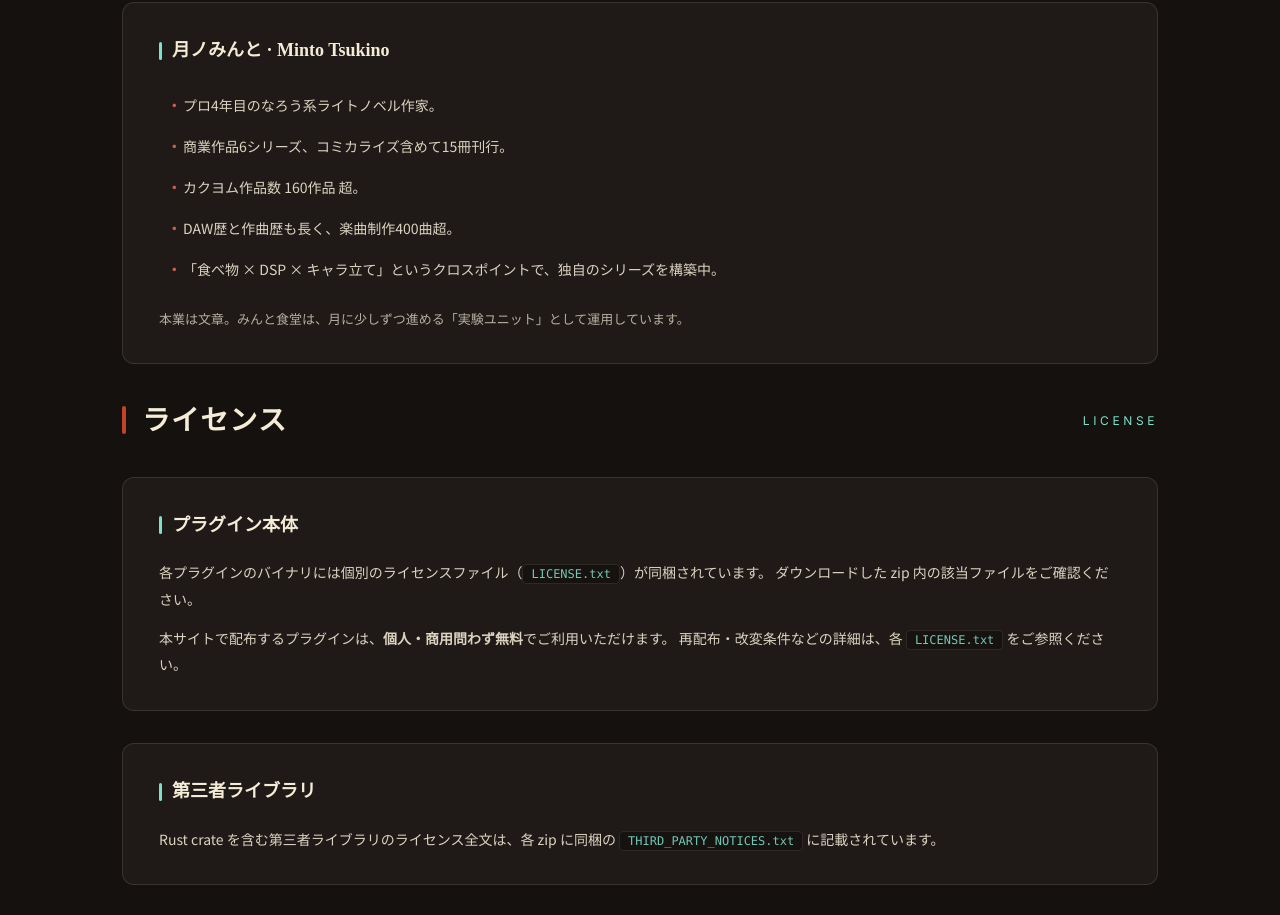
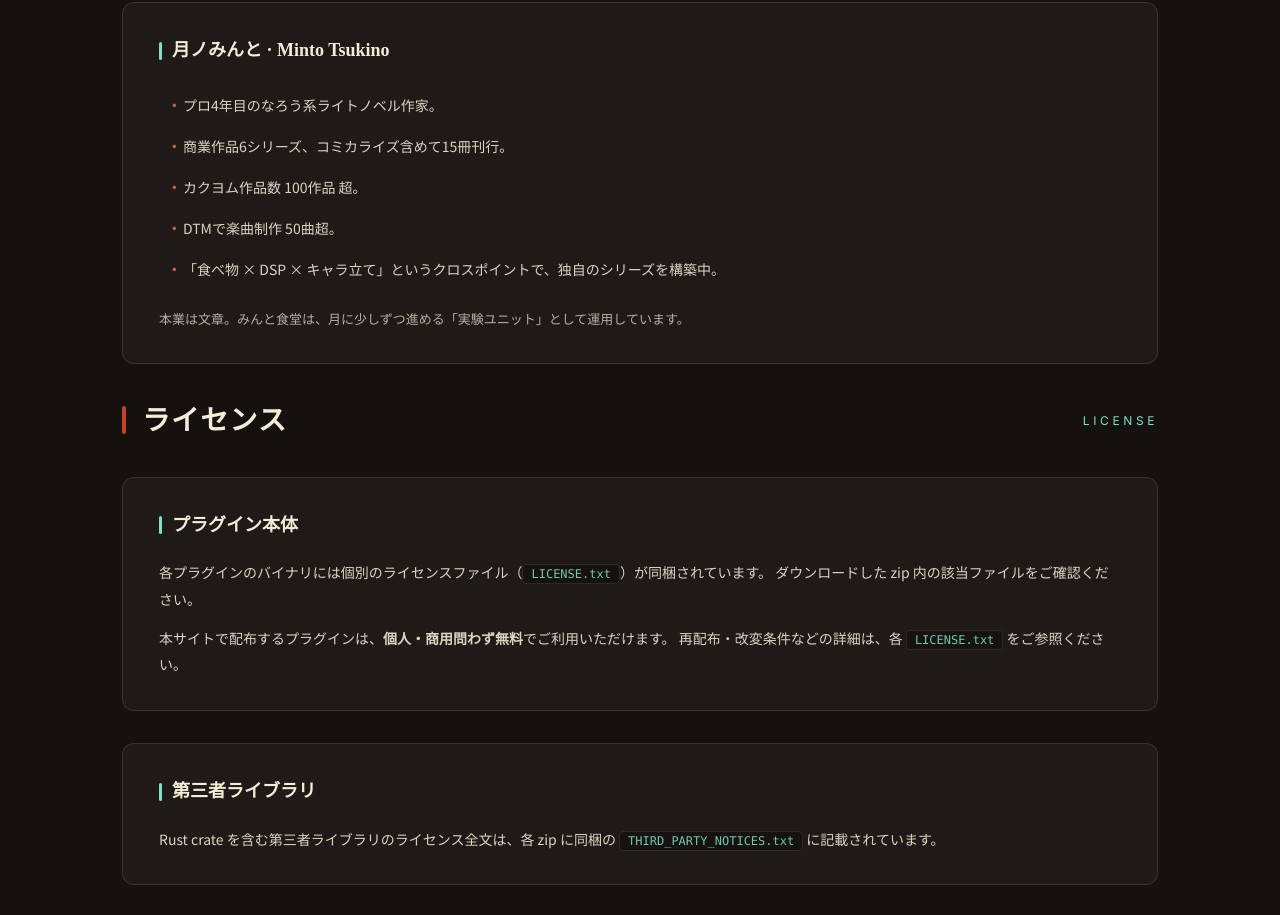
Before and after one commit to MintoTsukino/MintoTsukino, a plain HTML site: page about/index.html in a window 1280 px wide. Shown: the part 876-1791 px from the top of the page. Drawn offline with Linux system fonts and the light colour scheme.

Commit message:
Tone down author stats on about page

```diff
--- a/about/index.html
+++ b/about/index.html
@@ -71,8 +71,8 @@
       <ul>
         <li>プロ4年目のなろう系ライトノベル作家。</li>
         <li>商業作品6シリーズ、コミカライズ含めて15冊刊行。</li>
-        <li>カクヨム作品数 160作品 超。</li>
-        <li>DAW歴と作曲歴も長く、楽曲制作400曲超。</li>
+        <li>カクヨム作品数 100作品 超。</li>
+        <li>DTMで楽曲制作 50曲超。</li>
         <li>「食べ物 × DSP × キャラ立て」というクロスポイントで、独自のシリーズを構築中。</li>
       </ul>
       <p style="font-size: 13px; opacity: 0.7; margin-top: 16px; line-height: 1.85;">
```
